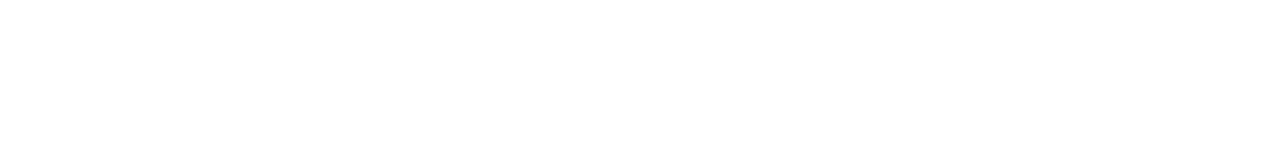
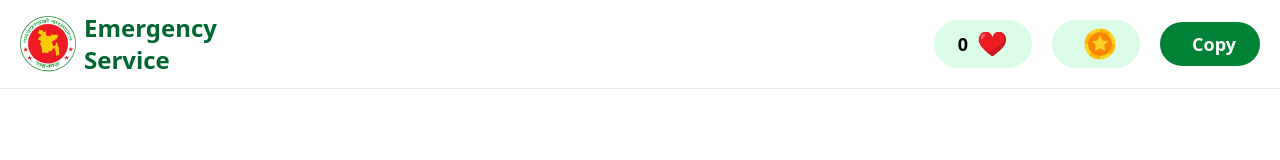
Before and after one commit to somrat350/Assignment-no5, a website: page index.html in a window 1280 px wide. Drawn offline with nearby package versions, Linux system fonts and the light colour scheme; files that its build step writes are made by us from their sources.

Commit message:
complete header section design

```diff
--- a/index.html
+++ b/index.html
@@ -1,21 +1,60 @@
 <!DOCTYPE html>
 <html lang="en">
   <head>
-  <meta charset="UTF-8">
-  <meta name="viewport" content="width=device-width, initial-scale=1.0">
+    <meta charset="UTF-8" />
+    <meta name="viewport" content="width=device-width, initial-scale=1.0" />
     <title>Assignment no 5</title>
 
     <!-- Font awesome -->
-   <link rel="stylesheet" href="https://cdnjs.cloudflare.com/ajax/libs/font-awesome/7.0.0/css/all.min.css" integrity="sha512-DxV+EoADOkOygM4IR9yXP8Sb2qwgidEmeqAEmDKIOfPRQZOWbXCzLC6vjbZyy0vPisbH2SyW27+ddLVCN+OMzQ==" crossorigin="anonymous" referrerpolicy="no-referrer" />
+    <link
+      rel="stylesheet"
+      href="https://cdnjs.cloudflare.com/ajax/libs/font-awesome/7.0.0/css/all.min.css"
+      integrity="sha512-DxV+EoADOkOygM4IR9yXP8Sb2qwgidEmeqAEmDKIOfPRQZOWbXCzLC6vjbZyy0vPisbH2SyW27+ddLVCN+OMzQ=="
+      crossorigin="anonymous"
+      referrerpolicy="no-referrer"
+    />
 
     <!-- css style link -->
-   <link rel="stylesheet" href="css/output.css">
-
+    <link rel="stylesheet" href="css/output.css" />
   </head>
   <body>
+    <!-- Header section -->
 
+    <header
+      class="sticky top-0 bg-white border-b border-gray-200 px-5 py-3 w-full flex flex-col gap-5 sm:flex-row sm:justify-between items-center"
+    >
+      <div class="logo flex gap-2 items-center">
+        <img src="assets/logo.png" alt="" class="w-14" />
+        <h1 class="text-green-800 font-extrabold text-2xl">
+          Emergency <br class="hidden sm:block" />
+          Service
+        </h1>
+      </div>
 
-
+      <div class="flex gap-5 items-center">
+        <button
+          type="button"
+          class="flex px-6 py-2 bg-green-100 justify-center items-center gap-2 rounded-[50px] text-lg font-black"
+        >
+          <span class="text-black" id="heart-count">0</span>
+          <img src="assets/heart.png" alt="" class="w-8" />
+        </button>
+        <button
+          type="button"
+          class="flex px-6 py-2 bg-green-100 justify-center items-center gap-2 rounded-[50px] text-lg font-black"
+        >
+          <span class="text-black" id="coin-count"></span>
+          <img src="assets/coin.png" alt="" class="w-8" />
+        </button>
+        <button
+          type="button"
+          class="flex px-6 py-2 bg-green-700 justify-center items-center gap-2 rounded-[50px] text-lg text-white font-semibold"
+        >
+          <span id="copied-count"></span>
+          <span>Copy</span>
+        </button>
+      </div>
+    </header>
 
     <script src="js/script.js"></script>
   </body>
```
Also changed, not shown: css/output.css (added), readme.md. Lines whose indentation alone changed are shown as unchanged.
